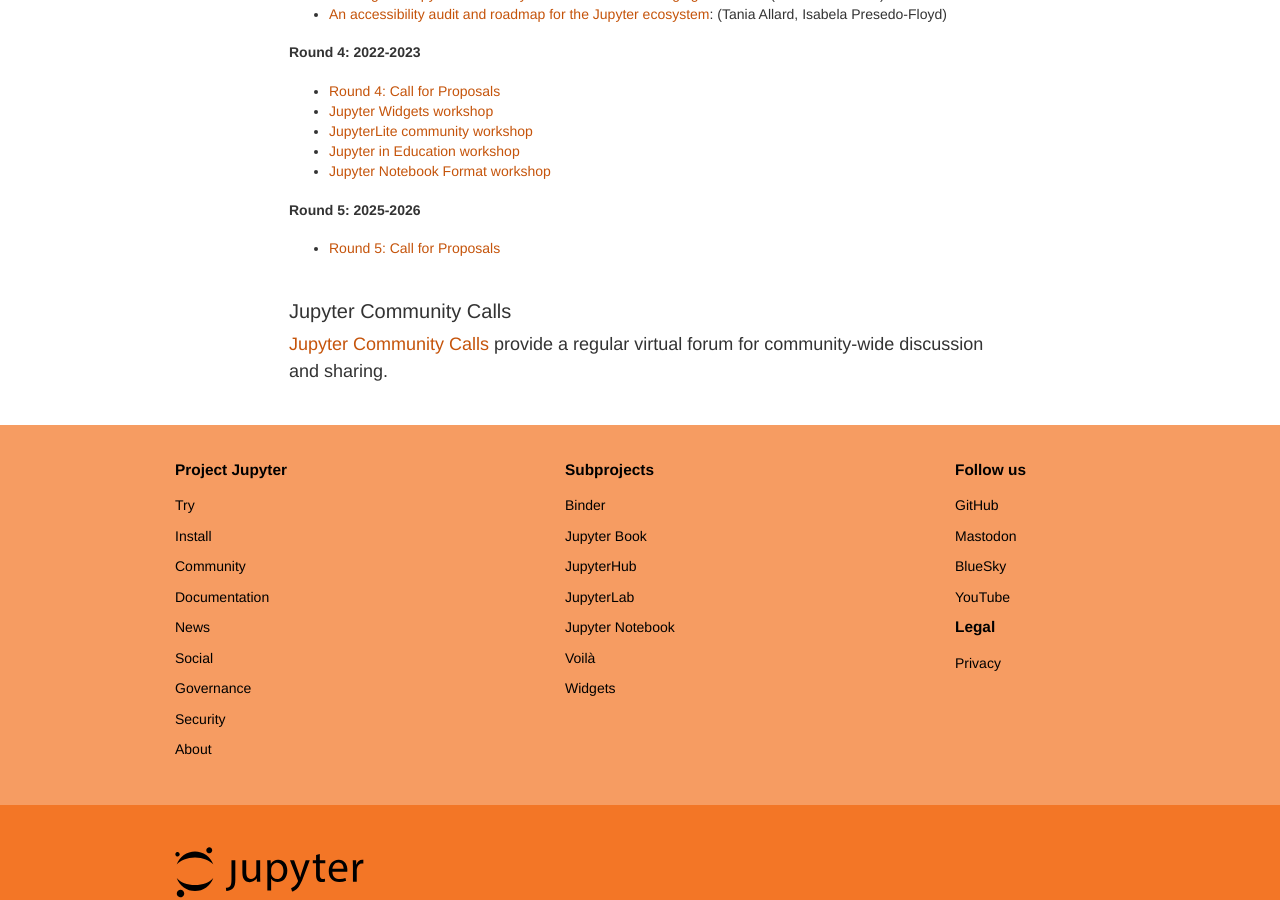
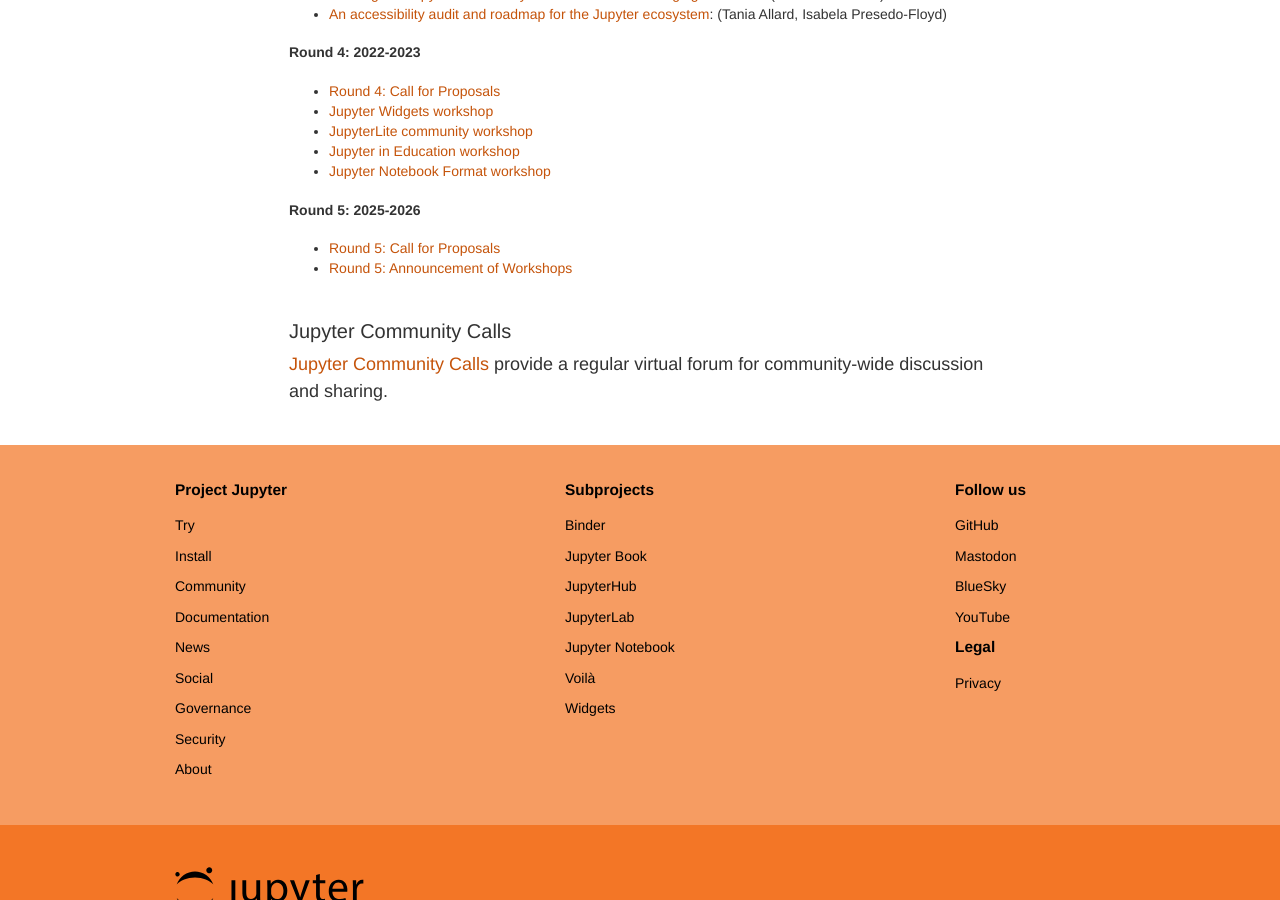
Before and after one commit to jupyter/jupyter.github.io, a Jekyll site: the page built from community.md, in a window 1280 px wide and 900 px high, scrolled down 3933 px. Built offline with Jekyll 4.4.1, drawn with Linux system fonts in a browser that asks for light colours; comment, search, counter and statistics services are not loaded.

Commit message:
Add workshop announcement

```diff
--- a/community.md
+++ b/community.md
@@ -163,6 +163,7 @@
 
 #### Round 5: 2025-2026
 - [Round 5: Call for Proposals](https://blog.jupyter.org/jupyter-community-workshops-are-back-3cca15d02975)
+- [Round 5: Announcement of Workshops](https://blog.jupyter.org/jupyter-community-workshops-early-2026-a9ce9670ba19)
 
 ### Jupyter Community Calls
 
```
